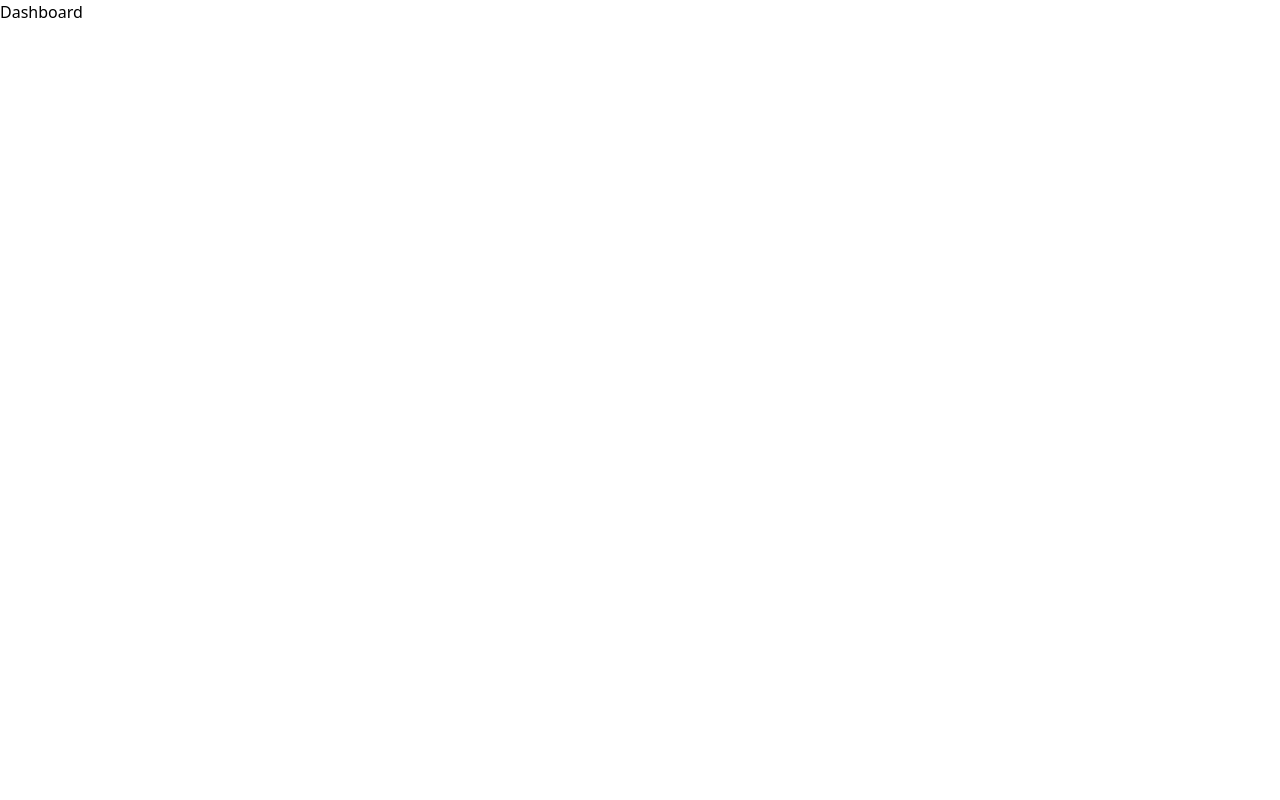
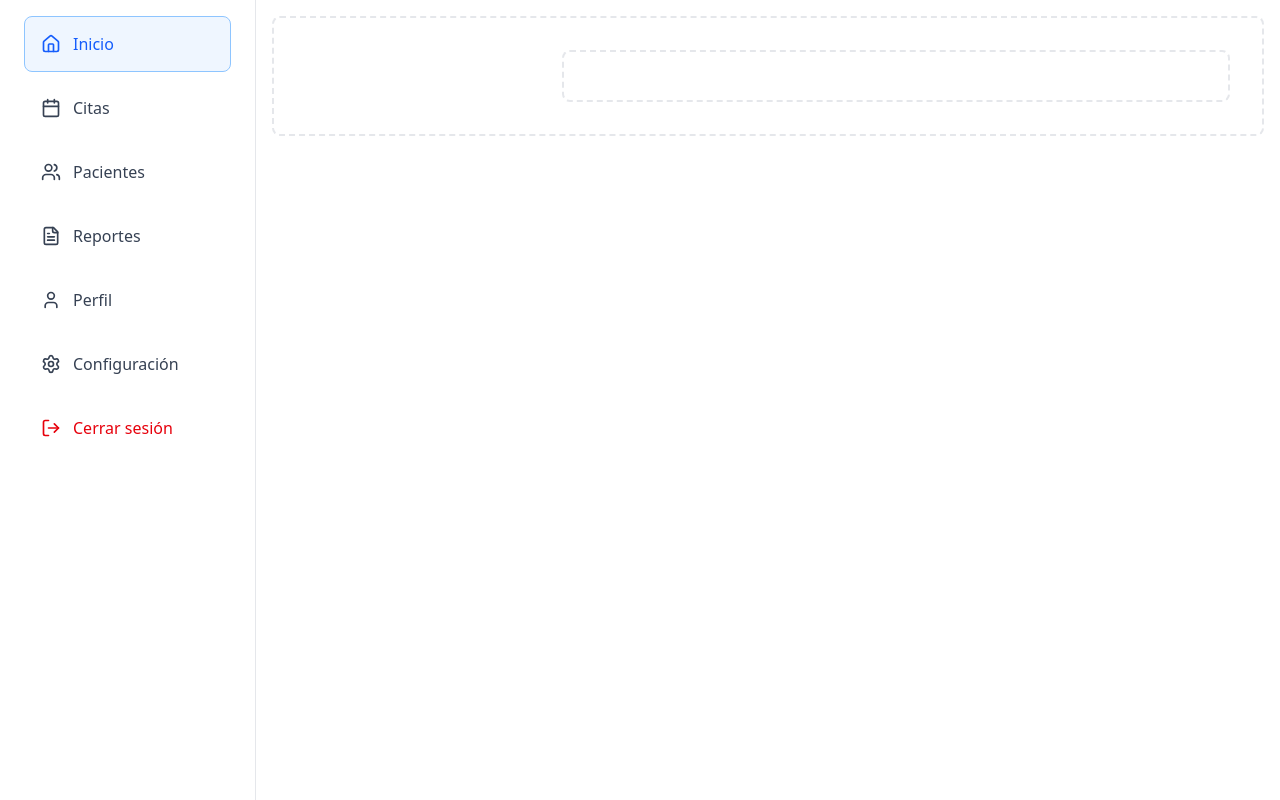
Before and after one commit to Thecris28/AgenDoctor-Aplicacion-Web, a Next.js app: page /dashboard in a window 1280 px wide. Built offline with nearby package versions, Linux system fonts and the light colour scheme.

Commit message:
Se agrego dashboard sidebar
- Se agrego iconos al menu
- se implemento menu activo
- se agrego un logout
- se corrigio el formulario de psicologos

```diff
--- a/src/app/(auth)/login/page.tsx
+++ b/src/app/(auth)/login/page.tsx
@@ -88,10 +88,12 @@ export default function LoginPage() {
           )}
 
           {/* Form */}
-          <form onSubmit={handleLoginSubmit} className="space-y-4">
-            {/* Email field */}
+          <form onSubmit={handleLoginSubmit}>
+            <div className="space-y-4">
+
+            {/* Email */}
             <div className="space-y-2">
-              <label htmlFor="email" className="text-sm font-medium text-gray-700">
+              <label htmlFor="email" className="text-sm font-medium mb-2 text-gray-700 block">
                 Correo electrónico
               </label>
               <div className="relative">
@@ -102,7 +104,7 @@ export default function LoginPage() {
                   name="email"
                   value={formLoginData.email}
                   onChange={handleLoginChange}
-                  className="w-full pl-11 pr-4 py-3 border border-gray-200 rounded-xl focus:ring-2 focus:ring-blue-500 focus:border-transparent transition-all duration-200 bg-gray-50 focus:bg-white"
+                  className="w-full pl-11 pr-4 py-3 border border-gray-200 rounded-xl focus:outline-none focus:ring-2 focus:ring-blue-500 focus:border-transparent transition-all duration-200 bg-gray-50 focus:bg-white"
                   placeholder="tu@email.com"
                   required
                 />
@@ -111,7 +113,7 @@ export default function LoginPage() {
 
             {/* Password field */}
             <div className="space-y-2">
-              <label htmlFor="password" className="text-sm font-medium text-gray-700">
+              <label htmlFor="password" className="text-sm font-medium text-gray-700 block">
                 Contraseña
               </label>
               <div className="relative">
@@ -122,7 +124,7 @@ export default function LoginPage() {
                   name="password"
                   value={formLoginData.password}
                   onChange={handleLoginChange}
-                  className="w-full pl-11 pr-12 py-3 border border-gray-200 rounded-xl focus:ring-2 focus:ring-blue-500 focus:border-transparent transition-all duration-200 bg-gray-50 focus:bg-white"
+                  className="w-full pl-11 pr-12 py-3 border border-gray-200 focus:outline-none rounded-xl focus:ring-2 focus:ring-blue-500 focus:border-transparent transition-all duration-200 bg-gray-50 focus:bg-white"
                   placeholder="••••••••"
                   required
                 />
@@ -135,6 +137,7 @@ export default function LoginPage() {
                 </button>
               </div>
             </div>
+
 
             {/* Forgot Password */}
             <div className="text-right">
@@ -154,6 +157,7 @@ export default function LoginPage() {
             >
               {isLoading ? 'Procesando...' : 'Iniciar sesión'}
             </button>
+            </div>
           </form>
 
           {/* Switch to register */}
--- a/src/app/(auth)/register/psychologist/page.tsx
+++ b/src/app/(auth)/register/psychologist/page.tsx
@@ -31,7 +31,7 @@ export default function PsychologistRegistrationPage() {
     const fetchComunas = async () => {
       try {
         const data = await getComunas();
-        setComunas(data);
+        setComunas(data.data);
       } catch (error) {
         console.error('Error al cargar comunas:', error);
       } finally {
@@ -47,9 +47,9 @@ export default function PsychologistRegistrationPage() {
     password: '',
     confirmPassword: '',
     name: profesional?.nombre.split(' ')[0] || '',
-    secondName: profesional?.apellidoPaterno || '',
-    lastName: profesional?.apellidoMaterno || '',
-    secondLastName: profesional?.nombre.split(' ')[1] || '',
+    secondName: profesional?.nombre.split(' ')[1] || '',
+    lastName: profesional?.apellidoPaterno || '',
+    secondLastName: profesional?.apellidoMaterno || '',
     phone: '',
     idSpecialty: 0,
     dateOfBirth: profesional ? new Date().toISOString().split('T')[0] : '',
@@ -487,7 +487,7 @@ export default function PsychologistRegistrationPage() {
               Registro de Psicólogo
             </h1>
             <p className="text-gray-600 text-sm">
-              Paso {currentStep} de 2: {currentStep === 1 ? 'Información personal' : 'Información profesional'}
+              Paso {currentStep} de 2: {currentStep === 1 ? 'Información Personal y Contacto.' : 'Dirección e Información Profesional.'}
             </p>
           </div>
 
--- /dev/null
+++ b/src/app/dashboard/inicio/page.tsx
@@ -0,0 +1,7 @@
+import React from 'react'
+
+export default function inicioPage() {
+  return (
+    <div>inicioPage</div>
+  )
+}
--- a/src/app/dashboard/layout.tsx
+++ b/src/app/dashboard/layout.tsx
@@ -1,10 +1,21 @@
 
+import Sidebar from '@/components/Sidebar'
 import { ReactNode } from 'react'
 
 export default function Dashboard({children}: {children: ReactNode}) {
+
+
   return (
+
+
     <div>
+      <Sidebar />
+      <div className="p-4 sm:ml-64">
+      <div className="p-4 border-2 border-gray-200 border-dashed rounded-lg dark:border-gray-700">
         {children}
+
+      </div>
+    </div>
     </div>
   )
 }
--- /dev/null
+++ b/src/app/dashboard/pacientes/page.tsx
@@ -0,0 +1,7 @@
+import React from 'react'
+
+export default function pacientesPage() {
+  return (
+    <div>pacientesPage</div>
+  )
+}
--- a/src/app/dashboard/page.tsx
+++ b/src/app/dashboard/page.tsx
@@ -1,7 +1,20 @@
 import React from 'react'
 
 export default function DashboardPage() {
+
+
   return (
-    <div>Dashboard</div>
+    <div className="p-4 sm:ml-64">
+      <div className="p-4 border-2 border-gray-200 border-dashed rounded-lg dark:border-gray-700">
+        <div className="grid grid-cols-3 gap-4 mb-4">
+
+
+
+
+        </div>
+
+      </div>
+    </div>
+
   )
 }
--- a/src/components/Sidebar.tsx
+++ b/src/components/Sidebar.tsx
@@ -1,7 +1,67 @@
-import React from 'react'
+'use client'
+import { Home, User, Calendar, Users, Settings, FileText, LogOut } from 'lucide-react';
+import Link from 'next/link';
+import { useRouter } from 'next/navigation';
+import { useState } from 'react';
 
 export default function Sidebar() {
+  const [activeSection, setActiveSection] = useState('inicio');
+  const router = useRouter();
+
+  const menuItems = [
+    { id: 'inicio', label: 'Inicio', icon: Home, href: '/dashboard/inicio' },
+    { id: 'citas', label: 'Citas', icon: Calendar, href: '/dashboard/citas' },
+    { id: 'pacientes', label: 'Pacientes', icon: Users, href: '/dashboard/pacientes' },
+    { id: 'reportes', label: 'Reportes', icon: FileText, href: '/dashboard/reportes' },
+    { id: 'perfil', label: 'Perfil', icon: User, href: '/dashboard/perfil' },
+    { id: 'configuracion', label: 'Configuración', icon: Settings, href: '/dashboard/configuracion' },
+  ];
+
+  const handleLogout = () => {
+    // Limpiar datos del usuario
+    localStorage.removeItem('token');
+    // Si usas store de Zustand
+    // clearProfesional();
+
+    // Redirigir a la página principal
+    router.push('/');
+  };
+
+  console.log(activeSection)
+
   return (
-    <div>Sidebar</div>
+    <aside id="default-sidebar" className="fixed top-0 left-0 z-40 w-64 h-screen transition-transform -translate-x-full sm:translate-x-0" aria-label="Sidebar">
+      <div className="h-full px-6 py-4 overflow-y-auto bg-white dark:bg-gray-800 border-r border-gray-200">
+        <nav className="space-y-2 font-medium">
+          {menuItems.map((item) => {
+            const Icon = item.icon;
+            return (
+              <Link
+                href={item.href}
+                key={item.id}
+                onClick={() => setActiveSection(item.id)}
+                className={`w-full h-14 flex items-center px-4 py-3 text-left rounded-lg transition-all duration-200 ${
+                  activeSection === item.id
+                    ? 'bg-blue-50 text-blue-600 border border-blue-300'
+                    : 'text-gray-700 hover:text-gray-900 hover:bg-gray-50 border border-transparent hover:border-gray-200'
+                }`}
+              >
+                <Icon className="w-5 h-5 mr-3" />
+                <span className="flex-1">{item.label}</span>
+              </Link>
+            )
+          })}
+
+          {/* Botón de logout separado */}
+          <button
+            onClick={handleLogout}
+            className="w-full h-14 flex items-center px-4 py-3 text-left rounded-lg transition-all duration-200 text-red-600 hover:text-red-700 hover:bg-red-50 border border-transparent hover:border-red-200"
+          >
+            <LogOut className="w-5 h-5 mr-3" />
+            <span className="flex-1">Cerrar sesión</span>
+          </button>
+        </nav>
+      </div>
+    </aside>
   )
 }
--- a/src/services/comunasService.ts
+++ b/src/services/comunasService.ts
@@ -1,3 +1,4 @@
+
 type Comuna = {
     IdComuna: number;
     NombreComuna: string;
@@ -10,7 +11,7 @@ type responseComunas = {
     count: number;
 }
 
-export async function getComunas() {
+export async function getComunas(): Promise<responseComunas> {
 
     const API_URL = 'http://localhost:3000';
 
@@ -23,7 +24,11 @@ export async function getComunas() {
     if (!response.ok) {
         throw new Error('Error al obtener comunas');
     }
-    const data: responseComunas = await response.json();
+    const data = await response.json();
 
-    return data.data;
+    return {
+        success: data.success,
+        data: data.data as Comuna[],
+        count: data.count
+    };
 }
```
